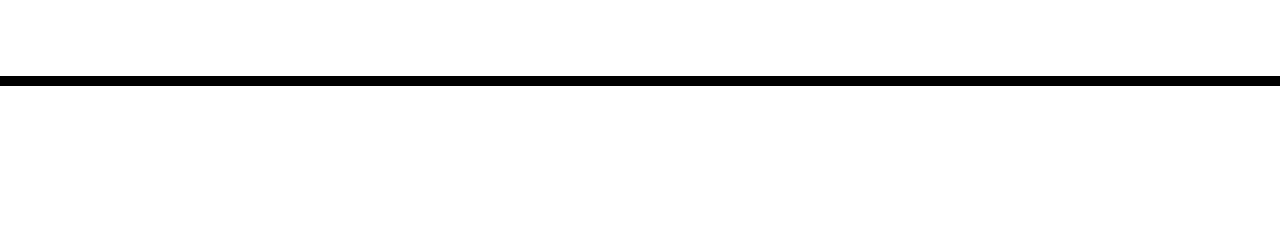
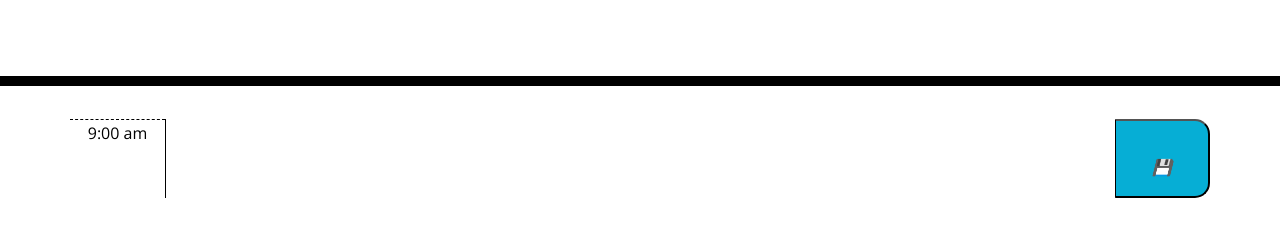
Before and after one commit to gulpinhenry/work-day-scheduler, a plain HTML site: page Develop/index.html in a window 1280 px wide. Shown: the part 182-418 px from the top of the page. Drawn offline with nearby package versions, Linux system fonts and the light colour scheme.

Commit message:
add layout of row

```diff
--- a/Develop/index.html
+++ b/Develop/index.html
@@ -29,7 +29,62 @@
       <p id="currentDay" class="lead"></p>
     </header>
     <div class="container">
-      <!-- Timeblocks go here -->
+        <div class = "row time-block" id = "nine">
+            <div class = "hour col-md-1">9:00 am</div>
+            <textarea class = "description col-md-10">
+            </textarea>
+
+            <button class = "saveBtn col-md-1">
+              <i>💾</i>
+            </button>
+        </div>
+
+
+          <!--<div class="row" id = "nine">
+            <h1 class = "hour">9:00</h1>
+            <div class = "text area">
+              <div class = "description">
+
+              </div>
+            </div>
+
+            <button class = "saveBtn"></button>
+          </div>-->
+        </div>
+
+
+      <!--<a href="#" class="list-group-item list-group-item-action row" id = "ten">
+        <h1 class = "hour">10:00</h1>
+        <h3 class = "description">hi</h3>
+      </a>
+      <a href="#" class="list-group-item list-group-item-action row" id = "eleven">
+        <h1 class = "hour">11:00</h1>
+        <h3 class = "description">hi</h3>
+      </a>
+      <a href="#" class="list-group-item list-group-item-action row" id = "twelve">
+        <h1 class = "hour">12:00</h1>
+        <h3 class = "description">hi</h3>
+      </a>
+      <a href="#" class="list-group-item list-group-item-action row" id = "one">
+        <h1 class = "hour">1:00</h1>
+        <h3 class = "description">hi</h3>
+      </a>
+      <a href="#" class="list-group-item list-group-item-action row" id = "two">
+        <h1 class = "hour">2:00</h1>
+        <h3 class = "description">hi</h3>
+      </a>
+      <a href="#" class="list-group-item list-group-item-action row" id = "three">
+        <h1 class = "hour">3:00</h1>
+        <h3 class = "description">hi</h3>
+      </a>
+      <a href="#" class="list-group-item list-group-item-action row" id = "four">
+        <h1 class = "hour">4:00</h1>
+        <h3 class = "description">hi</h3>
+      </a>
+      <a href="#" class="list-group-item list-group-item-action row" id = "five">
+        <h1 class = "hour">5:00</h1>
+        <h3 class = "description">hi</h3>
+      </a>-->
     </div>
 
     <script src="https://cdnjs.cloudflare.com/ajax/libs/jquery/3.2.1/jquery.min.js"></script>
--- a/Develop/style.css
+++ b/Develop/style.css
@@ -33,13 +33,14 @@ textarea{
 .row {
   white-space: pre-wrap;
   height: 80px;
-  border-top: 1px solid white;;
+  border-top: 1px solid white;
 }
 
 .hour {
   background-color: #ffffff;
   color: #000000;
   border-top: 1px dashed #000000;
+  padding-top: 5px; /*added myself*/
 }
 
 .past {
```
